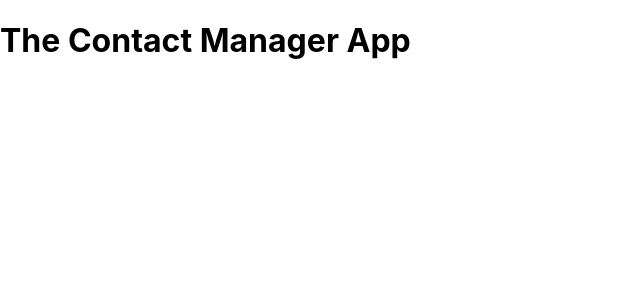
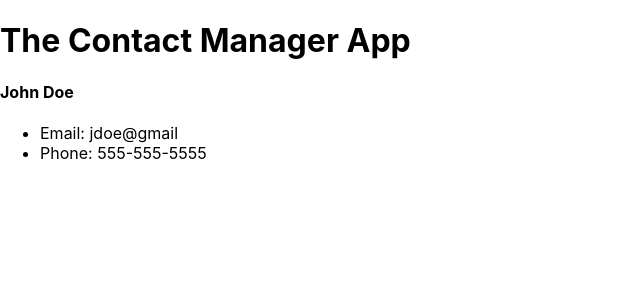
Before and after one commit to rcallaby/React-Projects, a React (Create React App) app in the folder BradReactCourse/contactmanager/: page / in a window 1280 px wide. Shown: the top 300 px of the page, without its empty margins (0-640 px from the left). Built offline with nearby package versions, Linux system fonts and the light colour scheme.

Commit message:
Continuing on with Brad's course

```diff
--- a/BradReactCourse/contactmanager/src/App.js
+++ b/BradReactCourse/contactmanager/src/App.js
@@ -1,4 +1,5 @@
 import React, { Component } from 'react';
+import Contacts from './components/Contacts';
 import './App.css';
 
 class App extends Component {
@@ -6,7 +7,8 @@
 
    return <div classname="app">
        <h1>The Contact Manager App</h1>
-      </div>;
+          <Contacts />
+      </div>
   }
 }
 
--- /dev/null
+++ b/BradReactCourse/contactmanager/src/components/Contacts.js
@@ -0,0 +1,18 @@
+import React, { Component } from 'react'
+
+class Contacts extends Component {
+  render() {
+    return (
+      <div>
+        <h4>John Doe</h4>
+        <ul>
+            <li>Email: jdoe@gmail </li>
+            <li>Phone: 555-555-5555</li>
+        </ul>
+
+      </div>
+    )
+  }
+}
+
+export default Contacts;
```
